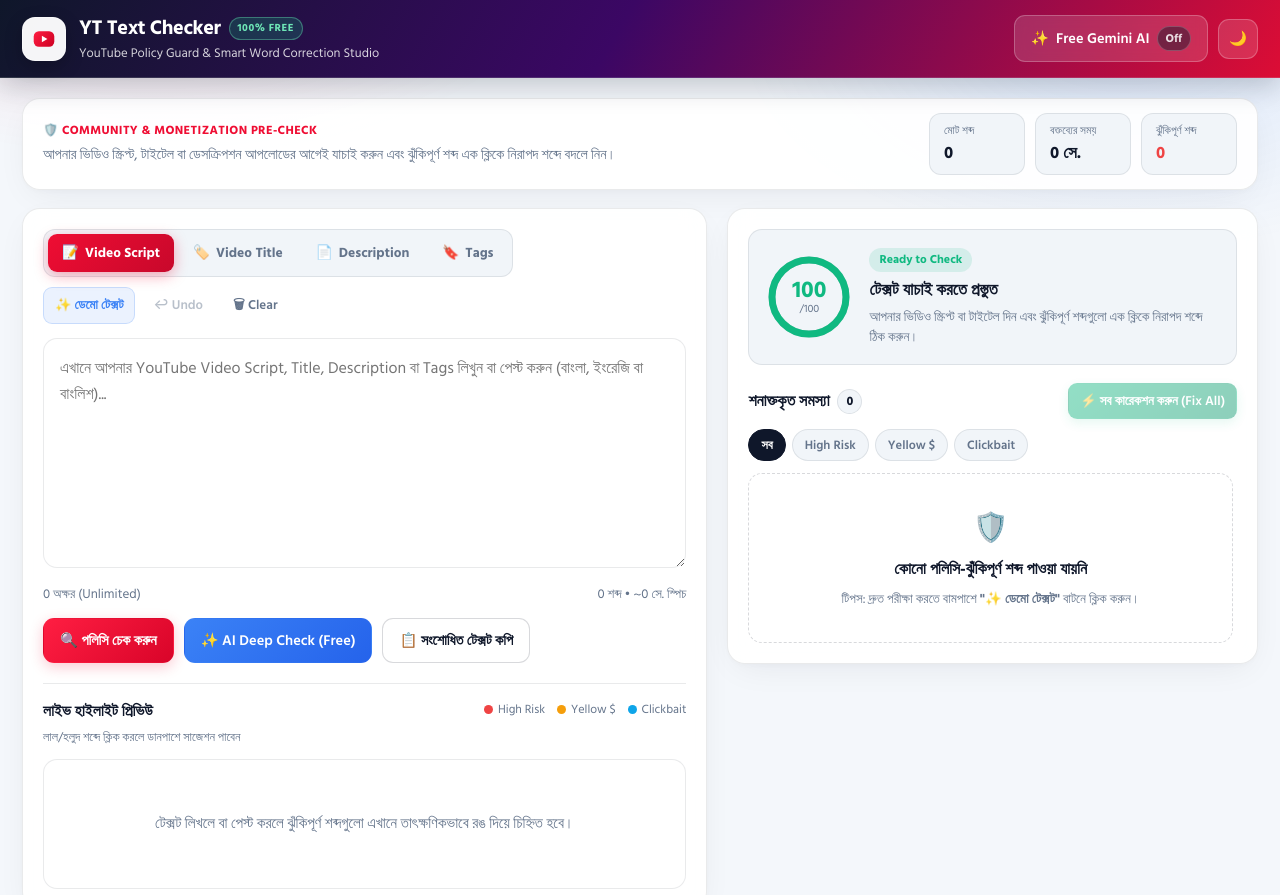
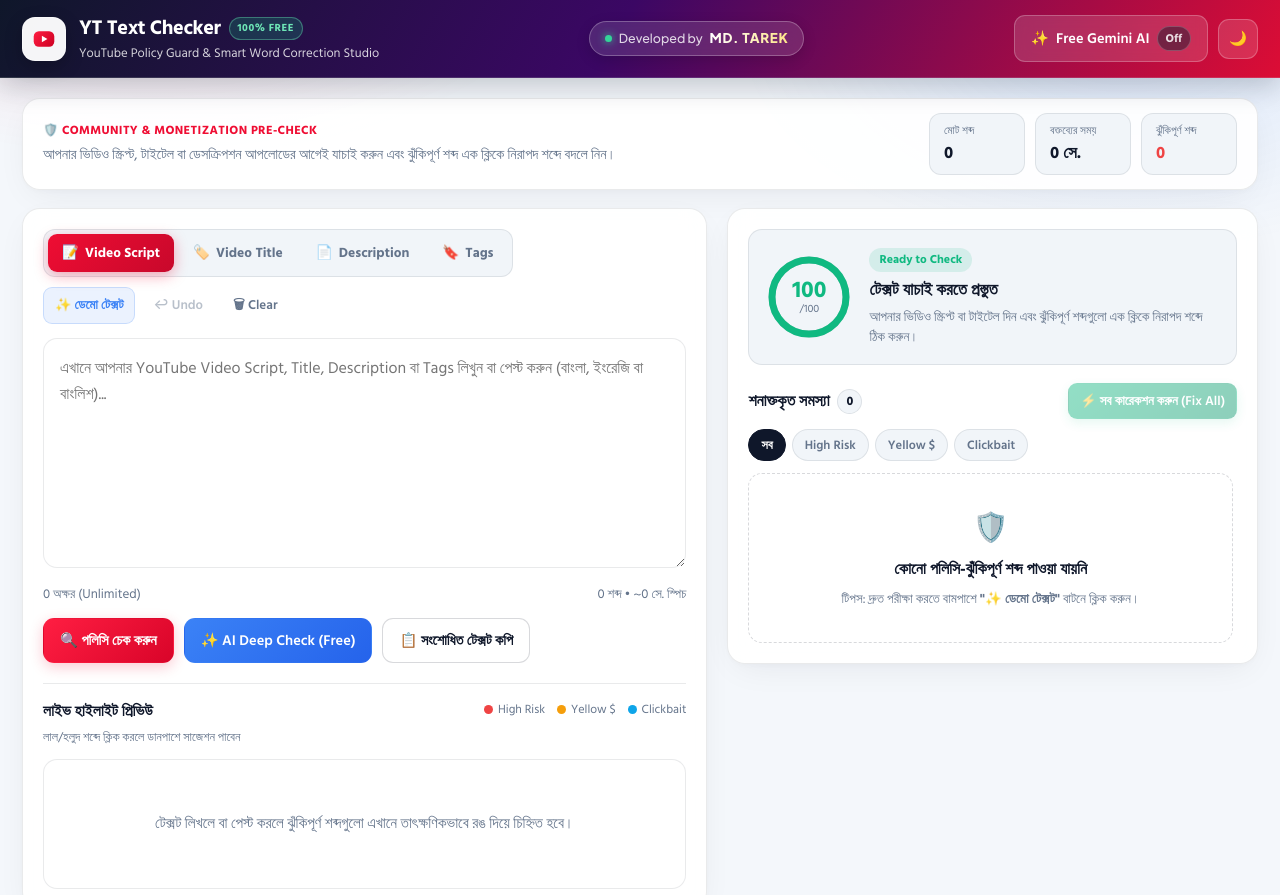
Before and after one commit to mdtarek48/yt-text-checker, a plain HTML site: page index.html in a window 1280 px wide. Shown: the top 895 px of the page. Drawn offline with Linux system fonts and the light colour scheme.

Commit message:
Add Developed by MD. TAREK badge in header

```diff
--- a/index.html
+++ b/index.html
@@ -7,7 +7,7 @@
   <link rel="preconnect" href="https://fonts.googleapis.com" />
   <link rel="preconnect" href="https://fonts.gstatic.com" crossorigin />
   <link href="https://fonts.googleapis.com/css2?family=Hind+Siliguri:wght@400;500;600;700&family=Plus+Jakarta+Sans:wght@500;600;700;800&display=swap" rel="stylesheet" />
-  <link rel="stylesheet" href="styles.css?v=2" />
+  <link rel="stylesheet" href="styles.css?v=3" />
 </head>
 <body>
   <div class="bg-glow" aria-hidden="true"></div>
@@ -34,6 +34,12 @@
           </div>
           <p class="brand-subtitle">YouTube Policy Guard &amp; Smart Word Correction Studio</p>
         </div>
+      </div>
+
+      <div class="dev-credit" aria-label="Developed by MD. TAREK">
+        <span class="dev-dot" aria-hidden="true"></span>
+        <span class="dev-label">Developed by</span>
+        <strong class="dev-name">MD. TAREK</strong>
       </div>
 
       <div class="topbar-actions">
--- a/styles.css
+++ b/styles.css
@@ -161,6 +161,52 @@ body {
   display: flex;
   align-items: center;
   gap: 10px;
+}
+
+.dev-credit {
+  display: inline-flex;
+  align-items: center;
+  gap: 7px;
+  padding: 6px 15px;
+  border-radius: 999px;
+  background: rgba(255, 255, 255, 0.12);
+  border: 1px solid rgba(255, 255, 255, 0.26);
+  backdrop-filter: blur(8px);
+  box-shadow: 0 4px 14px rgba(0, 0, 0, 0.15);
+  font-family: 'Plus Jakarta Sans', system-ui, sans-serif;
+  white-space: nowrap;
+}
+
+.dev-dot {
+  width: 7px;
+  height: 7px;
+  border-radius: 50%;
+  background: #34d399;
+  box-shadow: 0 0 8px #34d399;
+}
+
+.dev-label {
+  font-size: 0.78rem;
+  font-weight: 500;
+  color: rgba(255, 255, 255, 0.82);
+}
+
+.dev-name {
+  font-size: 0.84rem;
+  font-weight: 800;
+  letter-spacing: 0.05em;
+  background: linear-gradient(90deg, #ffffff 0%, #fde68a 100%);
+  -webkit-background-clip: text;
+  -webkit-text-fill-color: transparent;
+}
+
+@media (max-width: 860px) {
+  .topbar-inner {
+    flex-wrap: wrap;
+  }
+  .dev-credit {
+    order: 3;
+  }
 }
 
 .topbar .btn-glass {
```
